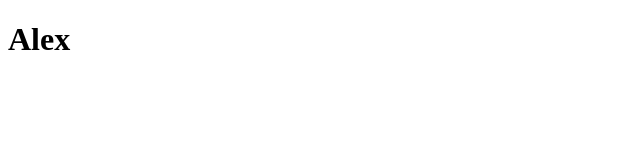
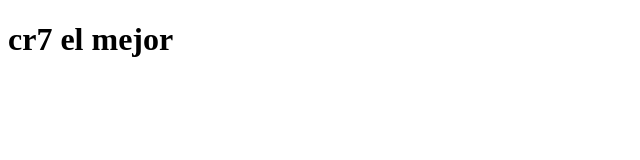
Before and after one commit to alesx777/repositorio-alex, a plain HTML site: page index.html in a window 1280 px wide. Shown: the whole page, without its empty margins (0-640 px from the left). Drawn offline with Linux system fonts and the light colour scheme.

Commit message:
primer proyectot

```diff
--- a/index.html
+++ b/index.html
@@ -6,6 +6,6 @@
     <title>Document</title>
 </head>
 <body>
-  <h1>Alex</h1>
+  <h1>cr7 el mejor</h1>
 </body>
 </html>
```
